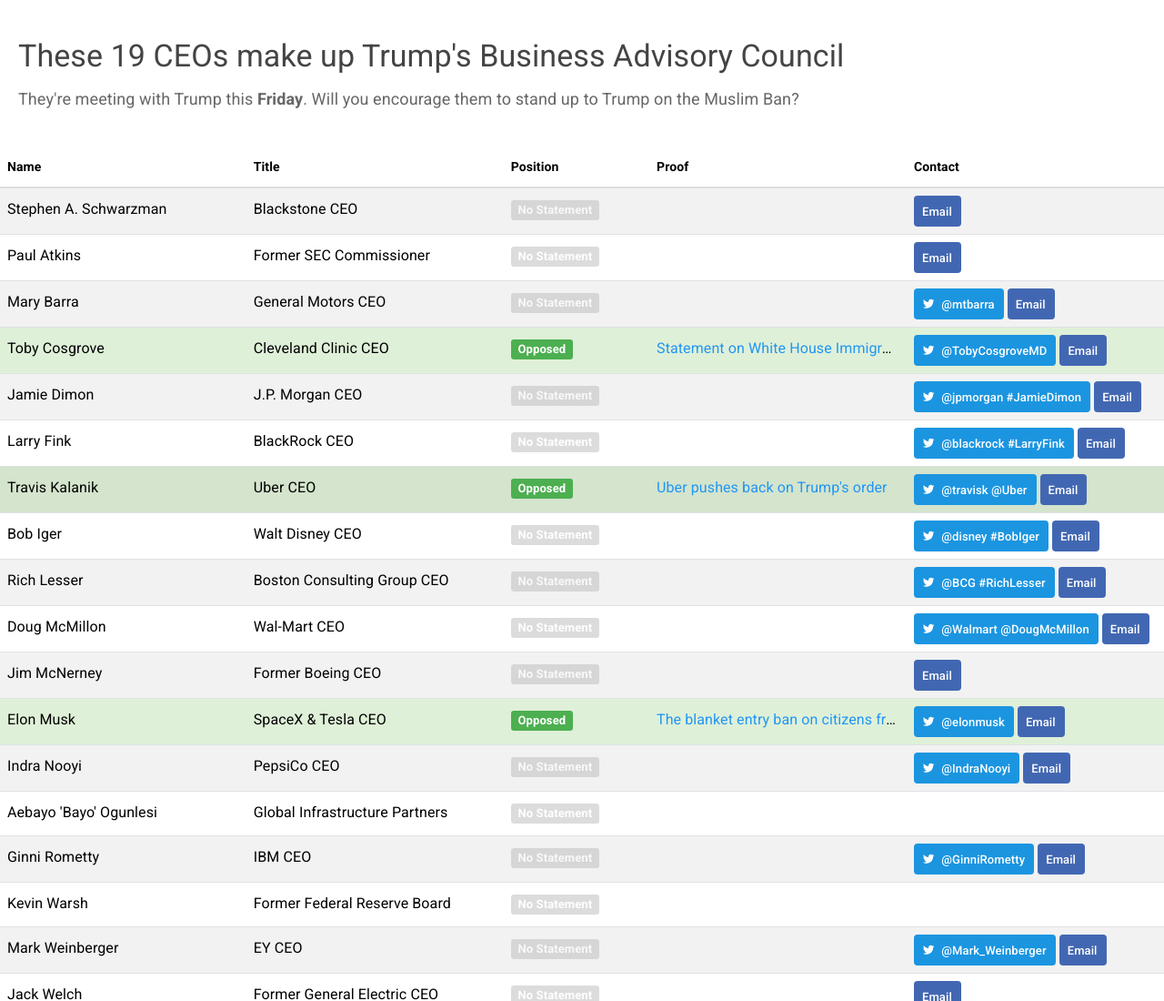
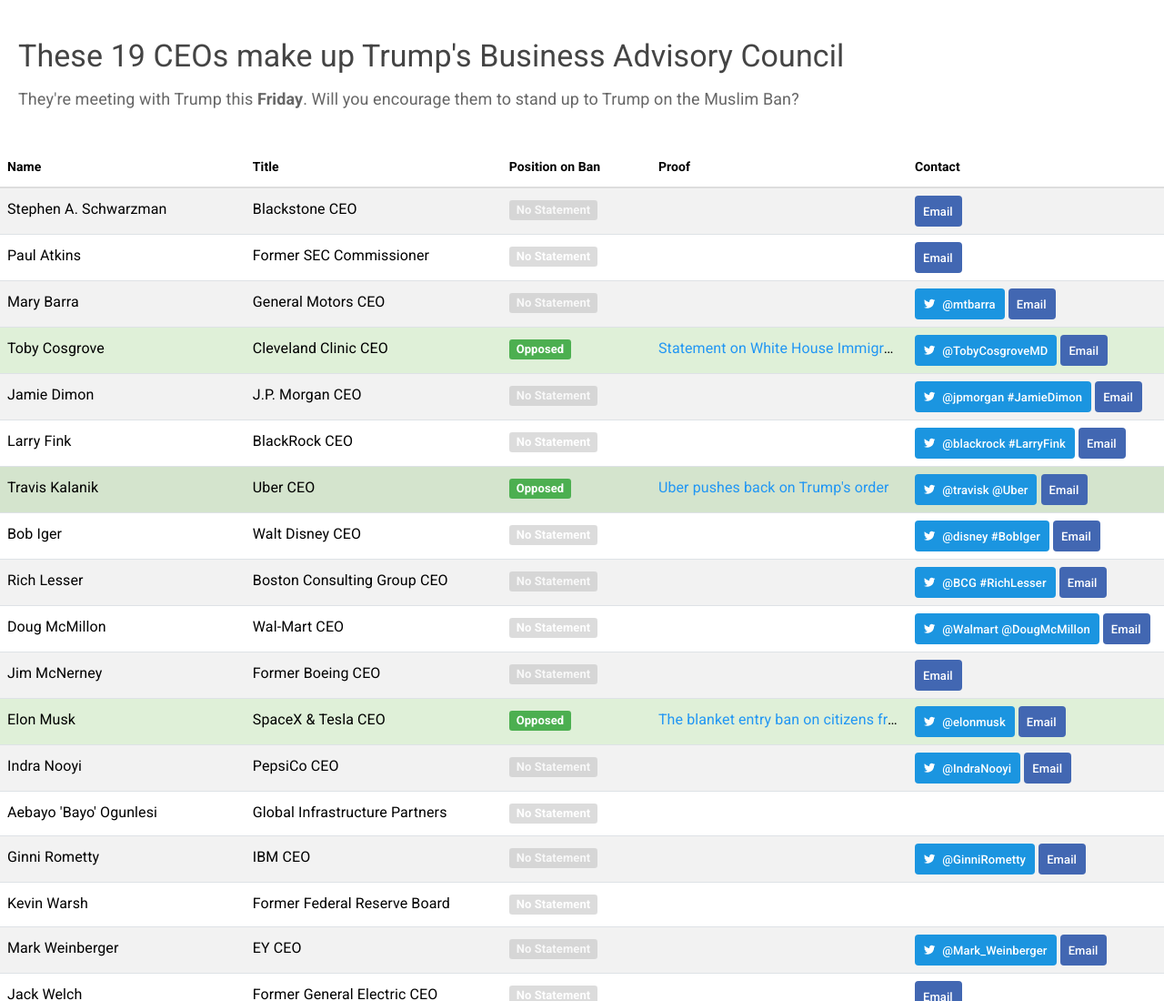
Before and after one commit to RoboTeddy/dt-ceo-council, a plain HTML site: page index.html in a window 1280 px wide. Shown: the top 1100 px of the page at 91% size. Drawn offline with nearby package versions, Linux system fonts and the light colour scheme.

Commit message:
Update index.html

```diff
--- a/index.html
+++ b/index.html
@@ -1,4 +1,3 @@
-
 <head>
   <meta name="viewport" content="width=device-width, initial-scale=1" />
   <link rel="stylesheet" href="css/bootstrap.css">
@@ -100,7 +99,7 @@
 
             <th>Title</th>
 
-            <th>Position</th>
+            <th>Position on Ban</th>
 
             <th>Proof</th>
 
```
